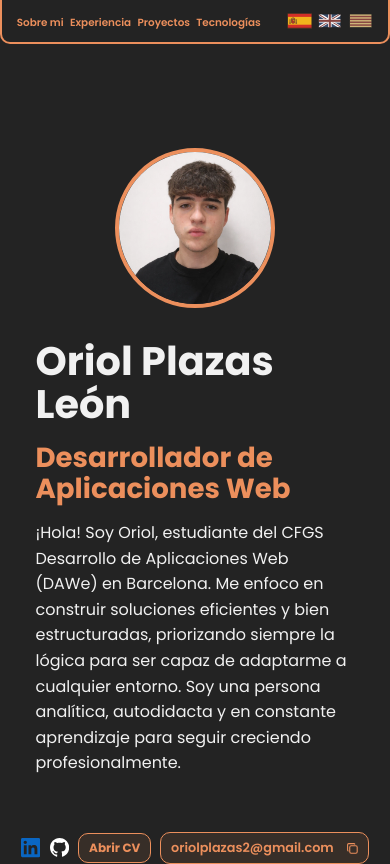
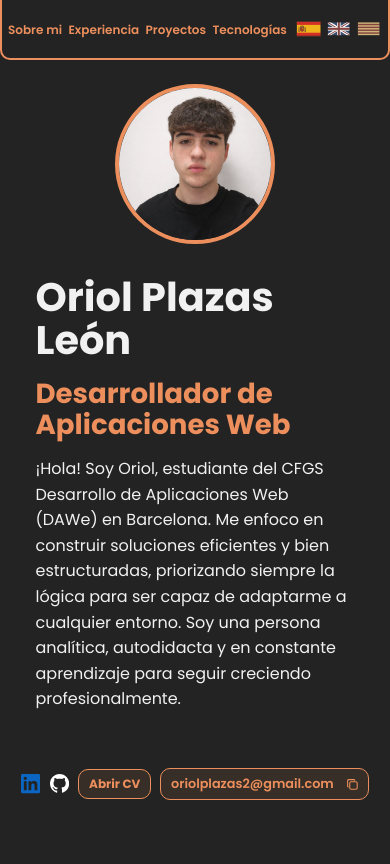
Before and after one commit to oriioll/portfolio, a Vue app: page / in a window 390 px wide. Built offline with nearby package versions, Linux system fonts and the light colour scheme.

Commit message:
fix: resize header and Portfolio view to make them look bigger and closer

```diff
--- a/src/components/PortfolioHeader.vue
+++ b/src/components/PortfolioHeader.vue
@@ -35,7 +35,7 @@ header {
 @media (max-width: 550px) {
   header {
     gap: .3rem;
-    padding: 0.5rem 0.25rem;
+    padding: 1rem 0.25rem;
     border-radius: 0 0 10px 10px;
   }
 }
--- a/src/components/header/HeaderNav.vue
+++ b/src/components/header/HeaderNav.vue
@@ -90,7 +90,7 @@ a:hover {
 /* Smaller devices */
 @media (max-width: 550px) {
   a {
-    font-size: 0.65rem;
+    font-size: 0.75rem;
     font-weight: 600;
     white-space: nowrap;
   }
--- a/src/views/Portfolio.vue
+++ b/src/views/Portfolio.vue
@@ -17,6 +17,5 @@ main {
     flex-direction: column;
     justify-content: flex-start;
     align-items: center;
-    gap: 5rem;
 }
 </style>
```
